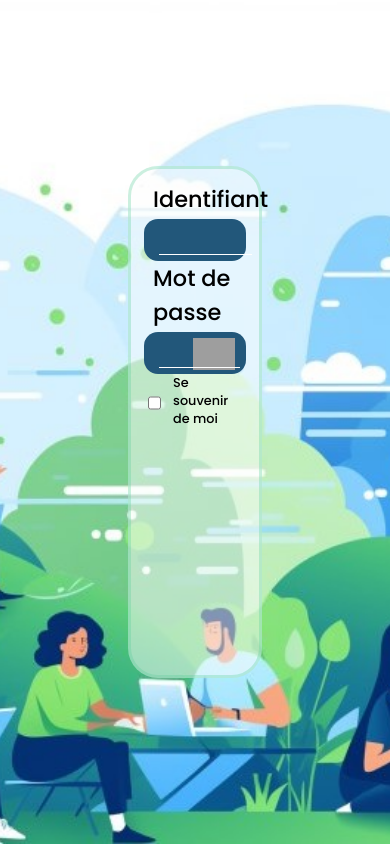
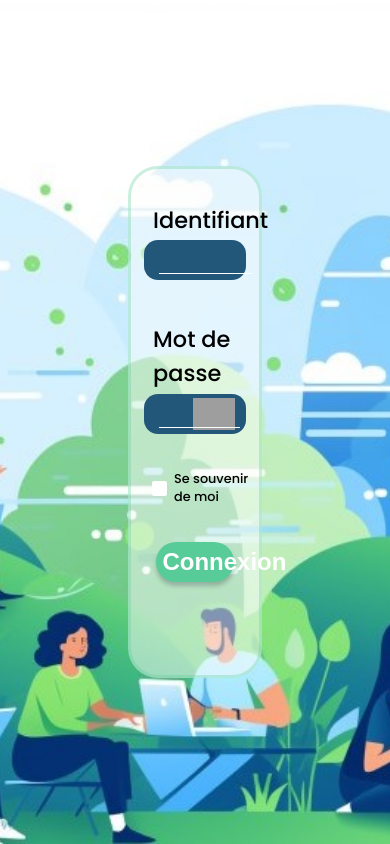
Before and after one commit to Mister-Axolotl/AlerteMNS, a PHP site: page /connexion.html in a window 390 px wide. Run offline with PHP 8.4, Linux system fonts and the light colour scheme; grey boxes are pictures that could not be loaded.

Commit message:
Added connexion button Customized checkbox Made function to see password in letters on eye icon click and changed icon (clicking again reverse all working) No responsive design Problem on first input : says required even when not clicking on connexion button

```diff
--- a/connexion.html
+++ b/connexion.html
@@ -9,26 +9,31 @@
 </head>
 <body>
 	<main>
-		<form action="" method="post">
+		<!-- TODO : Ajouter le fichier PHP de connexion -->
+		<form>
 			<div class="inputs" id="input-id">
 				<label for="id">Identifiant</label>
 				<input required type="text" id="id" name="id">
 			</div>
+
 			<div class="inputs" id="input-password">
 				<label for="password">Mot de passe</label>
-				<input required type="password" id="password" name="password">
-				<button id="view-password">
-					<!-- TODO : changer l'image -->
-					<img src="images/loupe.png" alt="eye icon (to see password)">
+				<input required type="password" id="password" class="dots" name="password">
+				<button id="view-password" onclick="displayPassword()">
+					<!-- TODO : changer l'image (oeil non barré) -->
+					<img id="eyeIcon" src="images/loupe.png" alt="eye icon (to see password)">
 				</button>
 			</div>
-			<!-- TODO : customize checkmark -->
+
 			<div class="inputs" id="input-stayConnected">
 				<input type="checkbox" id="stayConnected" name="stayConnected">
 				<span class="checkmark"></span>
-				<label for="stayConnected">Se souvenir de moi</label>
+				<label for="stayConnected" id="stayConnected-label">Se souvenir de moi</label>
 			</div>
+
+			<button type="submit" id="submit-button">Connexion</button>
 		</form>
 	</main>
+	<script src="./js/password.js"></script>
 </body>
 </html>
--- a/js/main.js
+++ b/js/main.js
@@ -61,6 +61,6 @@ document.addEventListener('DOMContentLoaded', function () {
 			activeBackgroundConversation.classList.add('activePublic');
             priveeConversation.classList.remove('active-type');
             publicConversation.classList.add('active-type');
-		}
-    })
-});
+			}
+		})
+	});
--- /dev/null
+++ b/js/password.js
@@ -0,0 +1,17 @@
+const password = document.querySelector('#password');
+const eyeIcon = document.querySelector('#eyeIcon');
+
+function displayPassword() {
+	// each letter is a dot -> see the password in letter
+	if (password.classList.contains('dots')) {
+		password.type = "text";
+		password.classList = 'visible';
+		// TODO : mettre les bonnes images (oeil barré)
+		eyeIcon.src = "images/bell.png";
+	} else if (password.classList.contains('visible')) {
+		password.type = "password";
+		password.classList = 'dots';
+		// TODO : mettre les bonnes images (oeil non barré)
+		eyeIcon.src = "images/loupe.png";
+	}
+}
--- a/sass/layout/_connexion.scss
+++ b/sass/layout/_connexion.scss
@@ -17,15 +17,18 @@ body {
 		background-color: rgba($blanc, .5);
 
 		form {
+			box-sizing: border-box;
+			min-height: 50vh;
 			display: flex;
 			flex-direction: column;
-			justify-content: center;
+			justify-content: space-around;
 			align-items: center;
 			margin: 10%;
 
 			// Group of each input and it's label
 			.inputs {
 				width: 100%;
+				height: 100%;
 				display: flex;
 				flex-direction: column;
 				position: relative;
@@ -40,7 +43,7 @@ body {
 					background-color: $bleu-fonce;
 					border: none;
 					border-radius: 14px;
-					padding-left: 15px;
+					padding: 0 15px;
 					outline: none;
 					color: white;
 					font-size: 1rem;
@@ -62,6 +65,12 @@ body {
 					background-color: $blanc;
 				}
 
+				// prevent text from going under the eye icon
+				& #password {
+					padding-right: 3rem;
+				}
+
+				// prevent line from going under the eye icon
 				&#input-password::after {
 					width: 21vw;
 				}
@@ -70,9 +79,12 @@ body {
 					display: flex;
 					flex-direction: row;
 					align-items: center;
+					height: 1.5rem;
+					margin-left: 1rem;
 
-					label {
+					& label {
 						font-size: .8rem;
+						margin-bottom: 0;
 					}
 
 					#stayConnected {
@@ -88,12 +100,86 @@ body {
 					position: absolute;
 					bottom: 0px;
 					right: 5px;
+					cursor: pointer;
 
 					img {
 						height: 2rem;
 					}
 				}
 			}
+
+			#submit-button {
+				width: 75%;
+				height: 2.5rem;
+				background-color: $vert;
+				color: $blanc;
+				border: none;
+				border-radius: 20px;
+				font-weight: bold;
+				font-size: x-large;
+				cursor: pointer;
+				box-shadow: 0 4px 4px rgba($noir, .25);
+
+				&:hover {
+					box-shadow: 0 4px 4px rgba($vert-clair, .7);
+				}
+
+				&:active {
+					box-shadow: none;
+				}
+			}
 		}
 	}
 }
+
+// Customized checkbox
+#input-stayConnected {
+	position: relative;
+
+	/* Hide the browser's default checkbox */
+	& input {
+		opacity: 0;
+		cursor: pointer;
+		height: 15px;
+		width: 15px;
+		margin: 0;
+		z-index: 1;
+
+		/* When the checkbox is checked, add a blue background */
+		&:checked~.checkmark {
+			background-color: $bleu-fonce;
+
+			&:after {
+				display: block;
+			}
+		}
+	}
+
+	/* Create a custom checkbox */
+	& .checkmark {
+		position: absolute;
+		top: 5px;
+		left: 0;
+		height: 15px;
+		width: 15px;
+		background-color: white;
+		border-radius: 2px;
+
+		/* Create the checkmark/indicator (hidden when not checked) */
+		&::after {
+			content: "";
+			position: absolute;
+			display: none;
+			left: 4px;
+			top: 0px;
+			width: 5px;
+			height: 10px;
+			border: solid white;
+			border-width: 0 3px 3px 0;
+			border-radius: 4px 2px 3px 2px;
+			-webkit-transform: rotate(45deg);
+			-ms-transform: rotate(45deg);
+			transform: rotate(45deg);
+		}
+	}
+}
--- a/sass/main.css
+++ b/sass/main.css
@@ -224,14 +224,17 @@ body main {
   background-color: rgba(254, 254, 254, 0.5);
 }
 body main form {
+  box-sizing: border-box;
+  min-height: 50vh;
   display: flex;
   flex-direction: column;
-  justify-content: center;
+  justify-content: space-around;
   align-items: center;
   margin: 10%;
 }
 body main form .inputs {
   width: 100%;
+  height: 100%;
   display: flex;
   flex-direction: column;
   position: relative;
@@ -245,7 +248,7 @@ body main form .inputs input {
   background-color: #22577a;
   border: none;
   border-radius: 14px;
-  padding-left: 15px;
+  padding: 0 15px;
   outline: none;
   color: white;
   font-size: 1rem;
@@ -263,6 +266,9 @@ body main form .inputs#input-id::after, body main form .inputs#input-password::a
   bottom: 6px;
   background-color: #fefefe;
 }
+body main form .inputs #password {
+  padding-right: 3rem;
+}
 body main form .inputs#input-password::after {
   width: 21vw;
 }
@@ -270,9 +276,12 @@ body main form .inputs#input-stayConnected {
   display: flex;
   flex-direction: row;
   align-items: center;
+  height: 1.5rem;
+  margin-left: 1rem;
 }
 body main form .inputs#input-stayConnected label {
   font-size: 0.8rem;
+  margin-bottom: 0;
 }
 body main form .inputs#input-stayConnected #stayConnected:focus {
   outline: none;
@@ -283,9 +292,72 @@ body main form .inputs #view-password {
   position: absolute;
   bottom: 0px;
   right: 5px;
+  cursor: pointer;
 }
 body main form .inputs #view-password img {
   height: 2rem;
+}
+body main form #submit-button {
+  width: 75%;
+  height: 2.5rem;
+  background-color: #57cc99;
+  color: #fefefe;
+  border: none;
+  border-radius: 20px;
+  font-weight: bold;
+  font-size: x-large;
+  cursor: pointer;
+  box-shadow: 0 4px 4px rgba(34, 31, 31, 0.25);
+}
+body main form #submit-button:hover {
+  box-shadow: 0 4px 4px rgba(128, 237, 153, 0.7);
+}
+body main form #submit-button:active {
+  box-shadow: none;
+}
+
+#input-stayConnected {
+  position: relative;
+  /* Hide the browser's default checkbox */
+  /* Create a custom checkbox */
+}
+#input-stayConnected input {
+  opacity: 0;
+  cursor: pointer;
+  height: 15px;
+  width: 15px;
+  margin: 0;
+  z-index: 1;
+  /* When the checkbox is checked, add a blue background */
+}
+#input-stayConnected input:checked ~ .checkmark {
+  background-color: #22577a;
+}
+#input-stayConnected input:checked ~ .checkmark:after {
+  display: block;
+}
+#input-stayConnected .checkmark {
+  position: absolute;
+  top: 5px;
+  left: 0;
+  height: 15px;
+  width: 15px;
+  background-color: white;
+  border-radius: 2px;
+  /* Create the checkmark/indicator (hidden when not checked) */
+}
+#input-stayConnected .checkmark::after {
+  content: "";
+  position: absolute;
+  display: none;
+  left: 4px;
+  top: 0px;
+  width: 5px;
+  height: 10px;
+  border: solid white;
+  border-width: 0 3px 3px 0;
+  border-radius: 4px 2px 3px 2px;
+  transform: rotate(45deg);
 }
 
 /* ----- Global -----*/
```
Also changed, not shown: 1 other file.
